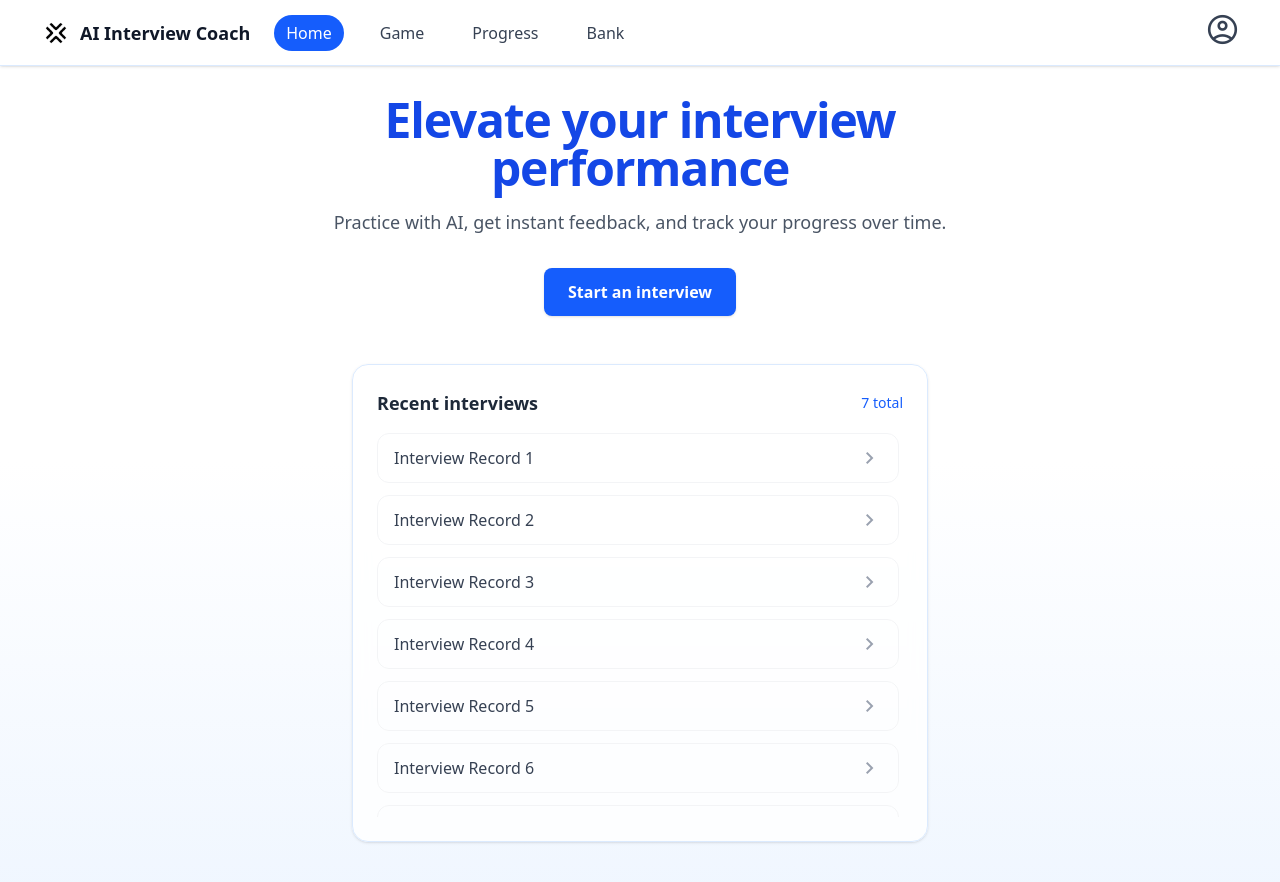
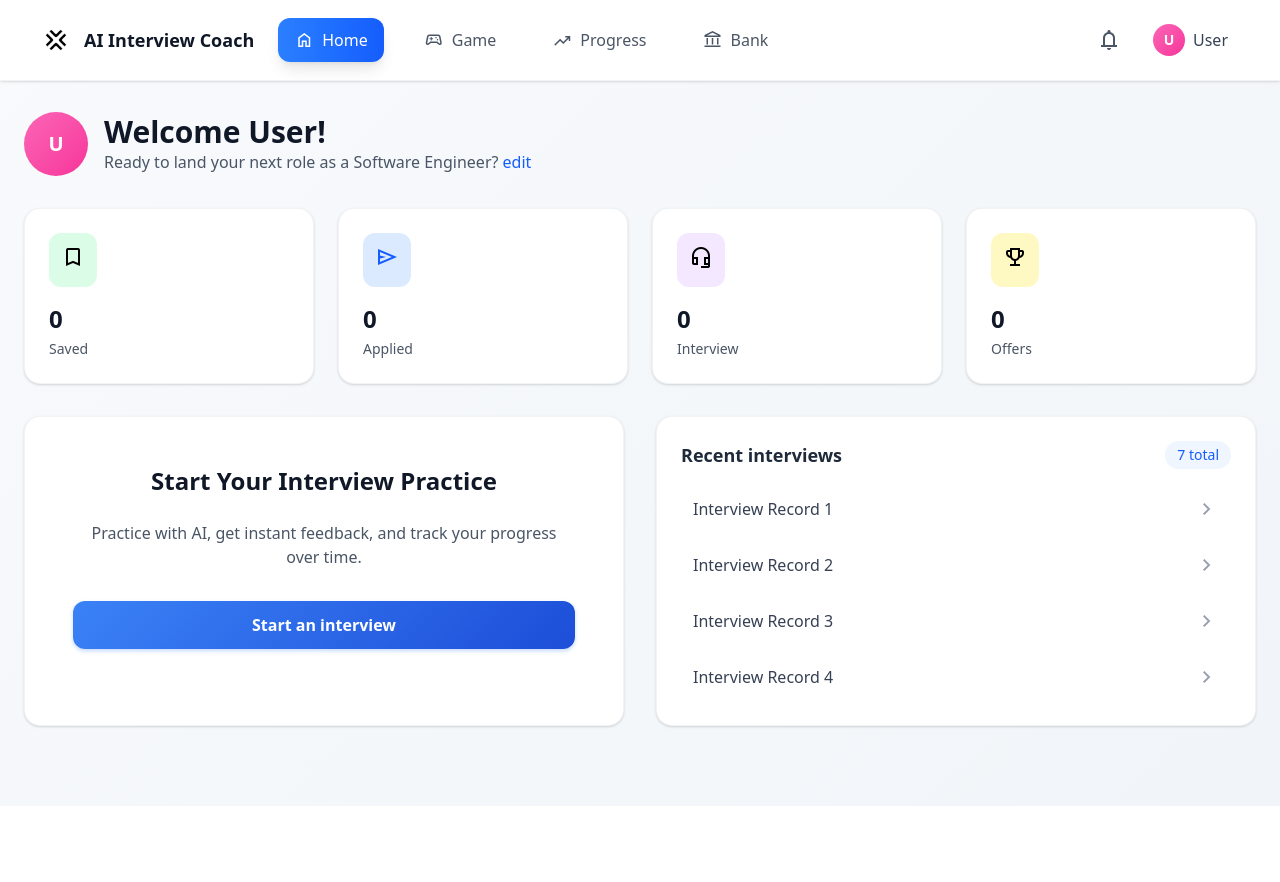
Before and after one commit to unsw-cse-comp99-3900/capstone-project-25t3-9900-f14b-cake, a Next.js app in the folder frontend/ai-interview-coach/: page /home in a window 1280 px wide. Shown: the top 882 px of the page. After the commit the page ends 806 px from the top, so only its background shows below. Built offline with nearby package versions, Linux system fonts and the light colour scheme.

Commit message:
refactor: Update UI components across home, interview, and login pages for a modern look and improved user experience

```diff
--- a/frontend/ai-interview-coach/src/app/home/page.tsx
+++ b/frontend/ai-interview-coach/src/app/home/page.tsx
@@ -17,46 +17,89 @@ export default function HomePage() {
   ]);
 
   return (
-    <div className="min-h-screen flex flex-col bg-gradient-to-b from-white via-white to-blue-50">
+    <div className="min-h-screen flex flex-col">
       <Navbar />
 
-      <main className="flex flex-col items-center justify-center flex-1 py-20 pt-24 px-6">
-        <section className="text-center mb-12 max-w-3xl">
-          <h1 className="text-4xl md:text-5xl font-extrabold tracking-tight text-blue-700">
-            Elevate your interview performance
-          </h1>
-          <p className="mt-4 text-gray-600 text-lg">
-            Practice with AI, get instant feedback, and track your progress over time.
-          </p>
-          <div className="mt-8 flex items-center justify-center gap-4">
+      <main className="flex-1 pt-20 px-6 py-8">
+        <div className="max-w-7xl mx-auto">
+          {/* Welcome Section */}
+          <div className="mb-8 mt-8">
+            <div className="flex items-center gap-4 mb-6">
+              <div className="w-16 h-16 rounded-full bg-gradient-to-br from-pink-400 to-pink-500 flex items-center justify-center text-white font-bold text-xl">
+                U
+              </div>
+              <div>
+                <h1 className="text-3xl font-bold text-gray-900">Welcome User!</h1>
+                <p className="text-gray-600">Ready to land your next role as a Software Engineer? <span className="text-blue-600 cursor-pointer hover:underline">edit</span></p>
+              </div>
+            </div>
+          </div>
+
+          {/* Stats Cards */}
+          <div className="grid grid-cols-1 md:grid-cols-4 gap-6 mb-8">
+            {[
+              { label: 'Saved', count: 0, icon: 'bookmark', color: 'green' },
+              { label: 'Applied', count: 0, icon: 'send', color: 'blue' },
+              { label: 'Interview', count: 0, icon: 'headset_mic', color: 'purple' },
+              { label: 'Offers', count: 0, icon: 'emoji_events', color: 'yellow' },
+            ].map(({ label, count, icon, color }) => (
+              <div key={label} className="modern-card p-6">
+                <div className="flex items-center justify-between mb-4">
+                  <div className={`p-3 rounded-xl ${
+                    color === 'green' ? 'bg-green-100' :
+                    color === 'blue' ? 'bg-blue-100' :
+                    color === 'purple' ? 'bg-purple-100' :
+                    'bg-yellow-100'
+                  }`}>
+                    <span className={`material-symbols-outlined text-${
+                      color === 'green' ? 'green' :
+                      color === 'blue' ? 'blue' :
+                      color === 'purple' ? 'purple' :
+                      'yellow'
+                    }-600`} style={{ fontSize: 24 }}>{icon}</span>
+                  </div>
+                </div>
+                <div className="text-2xl font-bold text-gray-900 mb-1">{count}</div>
+                <div className="text-sm text-gray-600">{label}</div>
+              </div>
+            ))}
+          </div>
+
+          {/* Main Action Card */}
+          <div className="grid grid-cols-1 lg:grid-cols-2 gap-8 mb-12">
+            <div className="modern-card p-12">
+              <div className="text-center">
+                <h2 className="text-2xl font-bold text-gray-900 mb-6">Start Your Interview Practice</h2>
+                <p className="text-gray-600 mb-8">Practice with AI, get instant feedback, and track your progress over time.</p>
                 <button
                   onClick={() => router.push('/interview')}
-              className="px-6 py-3 rounded-lg bg-blue-600 text-white text-base font-semibold shadow-sm hover:bg-blue-700 active:bg-blue-800 transition-colors"
+                  className="btn-primary w-full py-4"
                 >
                   Start an interview
                 </button>
               </div>
-        </section>
+            </div>
 
-        <section className="w-full max-w-xl">
-          <div className="rounded-2xl border border-blue-100 bg-white/80 backdrop-blur p-6 shadow-sm">
+            <div className="modern-card p-6">
               <div className="flex items-center justify-between mb-4">
-              <h2 className="text-lg font-semibold text-gray-800">Recent interviews</h2>
-              <span className="text-sm text-blue-600">{records.length} total</span>
+                <h3 className="text-lg font-semibold text-gray-800">Recent interviews</h3>
+                <span className="text-sm text-blue-600 bg-blue-50 px-3 py-1 rounded-full">{records.length} total</span>
               </div>
-            <div className="max-h-96 overflow-y-auto pr-1">
-              {records.map((record, index) => (
+              <div className="max-h-64 overflow-y-auto space-y-2">
+                {records.slice(0, 4).map((record, index) => (
                   <div
                     key={index}
-                  className="group flex items-center justify-between border border-gray-100 hover:border-blue-200 rounded-xl px-4 py-3 mb-3 text-gray-700 text-sm md:text-base cursor-pointer hover:bg-blue-50/50 transition-colors"
+                    className="flex items-center justify-between p-3 rounded-xl hover:bg-gray-50 transition-colors cursor-pointer group"
                   >
-                  <span className="truncate">{record}</span>
-                  <span className="material-symbols-outlined text-gray-400 group-hover:text-blue-500 text-xl">chevron_right</span>
+                    <span className="text-gray-700 font-medium">{record}</span>
+                    <span className="material-symbols-outlined text-gray-400 group-hover:text-blue-500 transition-colors">chevron_right</span>
                   </div>
                 ))}
               </div>
             </div>
-        </section>
+          </div>
+
+        </div>
       </main>
     </div>
   );
--- a/frontend/ai-interview-coach/src/app/interview/page.tsx
+++ b/frontend/ai-interview-coach/src/app/interview/page.tsx
@@ -12,17 +12,22 @@ export default function InterviewPage() {
   const [showModal, setShowModal] = useState(false);
 
   return (
-    <div className="min-h-screen flex flex-col bg-gradient-to-b from-white via-white to-blue-50">
+    <div className="min-h-screen flex flex-col">
       <Navbar />
 
-      <main className="flex-1 p-5 pt-24 flex flex-col items-center space-y-8">
-        <div className="text-center">
-          <h2 className="text-4xl font-extrabold text-blue-700 mb-2">AI Interview</h2>
-          <p className="text-lg text-gray-600">Start your AI-powered mock interview</p>
+      <main className="flex-1 pt-20 px-6 py-8">
+        <div className="max-w-4xl mx-auto">
+          <div className="text-center mb-8">
+            <h1 className="text-4xl font-bold text-gray-900 mb-2">AI Interview Setup</h1>
+            <p className="text-lg text-gray-600">Configure your personalized mock interview</p>
           </div>
 
-        <div className="w-full max-w-2xl mx-auto">
-          <div className="bg-white/80 backdrop-blur rounded-2xl border border-blue-100 shadow-sm p-6 space-y-6">
+          <div className="modern-card p-8">
+            <div className="space-y-6">
+              <div>
+                <label className="block text-sm font-semibold text-gray-700 mb-3">
+                  Question Type
+                </label>
                 <FormControl fullWidth>
                   <InputLabel id="question-type-label">
                     Please select question type
@@ -33,57 +38,67 @@ export default function InterviewPage() {
                     value={questionType}
                     label="Please select question type"
                     onChange={(e) => setQuestionType(e.target.value)}
+                    className="rounded-xl"
                   >
-                <MenuItem value="behavioural">behavioural</MenuItem>
-                <MenuItem value="technical">technical</MenuItem>
-                <MenuItem value="psychometric">psychometric</MenuItem>
+                    <MenuItem value="behavioural">Behavioural</MenuItem>
+                    <MenuItem value="technical">Technical</MenuItem>
+                    <MenuItem value="psychometric">Psychometric</MenuItem>
                   </Select>
                 </FormControl>
+              </div>
+
+              <div>
                 <label
                   htmlFor="jobDescription"
-              className="block text-sm font-medium text-gray-700 mb-2"
+                  className="block text-sm font-semibold text-gray-700 mb-3"
                 >
-              Job description
+                  Job Description (Optional)
                 </label>
                 <textarea
                   id="jobDescription"
                   value={jobDescription}
                   onChange={(e) => setJobDescription(e.target.value)}
-              placeholder="Paste the job description here (optional)"
-              className="w-full h-48 resize-y border border-blue-200 rounded-xl p-4 text-gray-700 focus:ring-2 focus:ring-blue-500 focus:outline-none bg-white/90"
+                  placeholder="Paste the job description here to get more targeted questions..."
+                  className="w-full h-48 resize-y border border-gray-200 rounded-xl p-4 text-gray-700 focus:ring-2 focus:ring-blue-500 focus:border-blue-500 focus:outline-none transition-all"
                 />
               </div>
-        </div>
 
+              <div className="pt-4">
                 <button
                   onClick={() => setShowModal(true)}
                   disabled={!questionType}
-          className={`px-6 py-3 rounded-full text-white text-lg font-medium transition-all
-            ${
+                  className={`w-full py-4 rounded-xl text-lg font-semibold transition-all duration-200 ${
                     questionType
-                ? "bg-blue-600 hover:bg-blue-700"
-                : "bg-gray-300 cursor-not-allowed"
+                      ? "btn-primary"
+                      : "bg-gray-300 text-gray-500 cursor-not-allowed"
                   }`}
                 >
-          Start an interview
+                  Start Interview
                 </button>
+              </div>
+            </div>
+          </div>
+        </div>
       </main>
 
       {showModal && (
-        <div className="fixed inset-0 bg-black/50 flex justify-center items-center z-50">
-          <div className="bg-white rounded-2xl p-8 shadow-lg w-96 relative border border-blue-100">
+        <div className="fixed inset-0 bg-black/50 backdrop-blur-sm flex justify-center items-center z-50">
+          <div className="modern-card p-8 w-full max-w-md relative">
             <button
               onClick={() => setShowModal(false)}
-              className="absolute top-3 right-4 text-gray-400 hover:text-blue-600 text-xl"
+              className="absolute top-4 right-4 text-gray-400 hover:text-gray-600 transition-colors"
             >
-              x
+              <span className="material-symbols-outlined">close</span>
             </button>
 
-            <p className="text-lg text-gray-800 mb-6">
-              Do you prefer to answer the questions in audio or in text?
+            <div className="text-center mb-8">
+              <h3 className="text-xl font-bold text-gray-900 mb-2">Choose Answer Mode</h3>
+              <p className="text-gray-600">
+                How would you like to answer the interview questions?
               </p>
+            </div>
 
-            <div className="flex justify-around">
+            <div className="space-y-4">
               <button
                 onClick={() => {
                   const params = new URLSearchParams();
@@ -92,10 +107,15 @@ export default function InterviewPage() {
                   params.set("mode", "audio");
                   router.push(`/interview/answering?${params.toString()}`);
                 }}
-                className="px-6 py-2 bg-blue-600 text-white rounded-lg hover:bg-blue-700"
+                className="w-full p-4 rounded-xl border-2 border-gray-200 hover:border-blue-300 hover:bg-blue-50 transition-all duration-200 group"
               >
-                 audio
+                <div className="flex items-center justify-center gap-3">
+                  <span className="material-symbols-outlined text-2xl text-blue-600">mic</span>
+                  <span className="font-semibold text-gray-900">Audio Recording</span>
+                </div>
+                <p className="text-sm text-gray-500 mt-1">Speak your answers naturally</p>
               </button>
+
               <button
                 onClick={() => {
                   const params = new URLSearchParams();
@@ -104,9 +124,13 @@ export default function InterviewPage() {
                   params.set("mode", "text");
                   router.push(`/interview/answering?${params.toString()}`);
                 }}
-                className="px-6 py-2 bg-blue-600 text-white rounded-lg hover:bg-blue-700"
+                className="w-full p-4 rounded-xl border-2 border-gray-200 hover:border-blue-300 hover:bg-blue-50 transition-all duration-200 group"
               >
-                 text
+                <div className="flex items-center justify-center gap-3">
+                  <span className="material-symbols-outlined text-2xl text-blue-600">edit</span>
+                  <span className="font-semibold text-gray-900">Text Input</span>
+                </div>
+                <p className="text-sm text-gray-500 mt-1">Type your answers</p>
               </button>
             </div>
           </div>
--- a/frontend/ai-interview-coach/src/components/Navbar.tsx
+++ b/frontend/ai-interview-coach/src/components/Navbar.tsx
@@ -18,24 +18,24 @@ export default function Navbar({
   const pathname = usePathname();
 
   return (
-    <nav className="fixed top-0 left-0 right-0 z-50 flex justify-between items-center px-6 md:px-10 py-3 border-b border-blue-100 bg-white/80 backdrop-blur shadow-sm">
+    <nav className="fixed top-0 left-0 right-0 z-50 flex justify-between items-center px-6 md:px-10 py-4 bg-white/95 backdrop-blur-md border-b border-gray-200/50 shadow-sm">
       <div className="flex items-center gap-6">
         {showBackButton && (
           <button
             onClick={() => router.back()}
-            className="p-2 rounded-full hover:bg-blue-50 text-blue-700 transition-colors"
+            className="p-2 rounded-xl hover:bg-gray-100 text-gray-600 hover:text-gray-900 transition-all duration-200"
           >
             <span className="material-symbols-outlined" style={{ fontSize: 24 }}>arrow_back</span>
           </button>
         )}
         {title && (
-          <h1 className="text-2xl font-bold text-gray-800">{title}</h1>
+          <h1 className="text-2xl font-bold text-gray-900">{title}</h1>
         )}
         {!showBackButton && !title && (
           <div className="flex items-center gap-6 text-base font-medium text-gray-800">
             <button
               onClick={() => router.push('/home')}
-              className="flex items-center gap-2 hover:opacity-80 transition-opacity"
+              className="flex items-center gap-3 hover:opacity-80 transition-all duration-200"
               aria-label="Home"
             >
               <Image
@@ -48,18 +48,23 @@ export default function Navbar({
               <span className="text-gray-900 text-lg font-semibold">AI Interview Coach</span>
             </button>
             {[
-              { label: 'Home', href: '/home' },
-              { label: 'Game', href: '/game' },
-              { label: 'Progress', href: '/progress' },
-              { label: 'Bank', href: '/bank' },
-            ].map(({ label, href }) => {
+              { label: 'Home', href: '/home', icon: 'home' },
+              { label: 'Game', href: '/game', icon: 'sports_esports' },
+              { label: 'Progress', href: '/progress', icon: 'trending_up' },
+              { label: 'Bank', href: '/bank', icon: 'account_balance' },
+            ].map(({ label, href, icon }) => {
               const isActive = pathname === href;
               return (
                 <button
                   key={href}
                   onClick={() => router.push(href)}
-                  className={`px-3 py-1.5 rounded-full transition-colors ${isActive ? 'bg-blue-600 text-white' : 'text-gray-700 hover:bg-blue-50 hover:text-blue-700'}`}
+                  className={`flex items-center gap-2 px-4 py-2.5 rounded-xl font-medium transition-all duration-200 ${
+                    isActive
+                      ? 'bg-gradient-to-r from-blue-500 to-blue-600 text-white shadow-lg'
+                      : 'text-gray-600 hover:text-gray-900 hover:bg-gray-100'
+                  }`}
                 >
+                  <span className="material-symbols-outlined" style={{ fontSize: 20 }}>{icon}</span>
                   {label}
                 </button>
               );
@@ -69,13 +74,21 @@ export default function Navbar({
       </div>
 
       {showUserButton && (
-        <button
-          onClick={() => router.push('/profile')}
-          className="hover:text-blue-700 transition-colors"
-          aria-label="Profile"
-        >
-          <span className="material-symbols-outlined text-gray-700" style={{ fontSize: 35 }}>account_circle</span>
-        </button>
+        <div className="flex items-center gap-3">
+          <button className="flex items-center justify-center w-10 h-10 rounded-xl hover:bg-gray-100 text-gray-600 transition-all duration-200">
+            <span className="material-symbols-outlined" style={{ fontSize: 24 }}>notifications</span>
+          </button>
+          <button
+            onClick={() => router.push('/login')}
+            className="flex items-center gap-2 px-3 py-2 rounded-xl hover:bg-gray-100 transition-all duration-200"
+            aria-label="User account"
+          >
+            <div className="w-8 h-8 rounded-full bg-gradient-to-br from-pink-400 to-pink-500 flex items-center justify-center text-white font-semibold text-sm">
+              U
+            </div>
+            <span className="text-gray-700 font-medium hidden md:block">User</span>
+          </button>
+        </div>
       )}
     </nav>
   );
--- a/frontend/ai-interview-coach/src/styles/globals.css
+++ b/frontend/ai-interview-coach/src/styles/globals.css
@@ -1 +1,106 @@
 @import "tailwindcss";
+
+/* Custom styles for modern dashboard look */
+:root {
+  --primary-blue: #3b82f6;
+  --primary-pink: #ec4899;
+  --accent-purple: #8b5cf6;
+  --success-green: #10b981;
+  --warning-yellow: #f59e0b;
+  --gray-50: #f9fafb;
+  --gray-100: #f3f4f6;
+  --gray-200: #e5e7eb;
+  --gray-300: #d1d5db;
+  --gray-400: #9ca3af;
+  --gray-500: #6b7280;
+  --gray-600: #4b5563;
+  --gray-700: #374151;
+  --gray-800: #1f2937;
+  --gray-900: #111827;
+}
+
+body {
+  background: linear-gradient(135deg, #f8fafc 0%, #f1f5f9 100%);
+  min-height: 100vh;
+}
+
+/* Modern card styles */
+.modern-card {
+  background: white;
+  border-radius: 16px;
+  box-shadow: 0 1px 3px 0 rgba(0, 0, 0, 0.1), 0 1px 2px 0 rgba(0, 0, 0, 0.06);
+  border: 1px solid rgba(229, 231, 235, 0.5);
+  transition: all 0.2s ease-in-out;
+}
+
+.modern-card:hover {
+  box-shadow: 0 4px 6px -1px rgba(0, 0, 0, 0.1), 0 2px 4px -1px rgba(0, 0, 0, 0.06);
+  transform: translateY(-1px);
+}
+
+/* Gradient backgrounds */
+.gradient-blue {
+  background: linear-gradient(135deg, #3b82f6 0%, #1d4ed8 100%);
+}
+
+.gradient-pink {
+  background: linear-gradient(135deg, #ec4899 0%, #be185d 100%);
+}
+
+.gradient-purple {
+  background: linear-gradient(135deg, #8b5cf6 0%, #7c3aed 100%);
+}
+
+/* Modern button styles */
+.btn-primary {
+  background: linear-gradient(135deg, #3b82f6 0%, #1d4ed8 100%);
+  color: white;
+  border: none;
+  border-radius: 12px;
+  padding: 12px 24px;
+  font-weight: 600;
+  transition: all 0.2s ease-in-out;
+  box-shadow: 0 2px 4px rgba(59, 130, 246, 0.3);
+}
+
+.btn-primary:hover {
+  transform: translateY(-1px);
+  box-shadow: 0 4px 8px rgba(59, 130, 246, 0.4);
+}
+
+.btn-secondary {
+  background: white;
+  color: #374151;
+  border: 1px solid #e5e7eb;
+  border-radius: 12px;
+  padding: 12px 24px;
+  font-weight: 600;
+  transition: all 0.2s ease-in-out;
+}
+
+.btn-secondary:hover {
+  background: #f9fafb;
+  border-color: #d1d5db;
+  transform: translateY(-1px);
+}
+
+/* Progress bar styles */
+.progress-bar {
+  background: linear-gradient(90deg, #3b82f6 0%, #1d4ed8 100%);
+  border-radius: 8px;
+  height: 8px;
+  transition: width 0.3s ease-in-out;
+}
+
+/* Status indicators */
+.status-dot {
+  width: 8px;
+  height: 8px;
+  border-radius: 50%;
+  display: inline-block;
+}
+
+.status-success { background-color: #10b981; }
+.status-warning { background-color: #f59e0b; }
+.status-error { background-color: #ef4444; }
+.status-info { background-color: #3b82f6; }
```
Also changed, not shown: frontend/ai-interview-coach/src/app/login/page.tsx (+53 -30 lines). Lines whose indentation alone changed are shown as unchanged.
